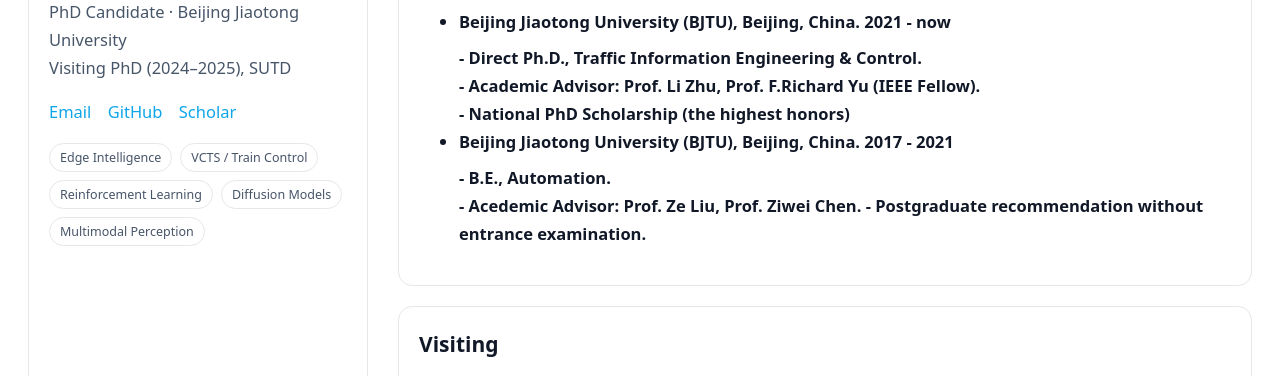
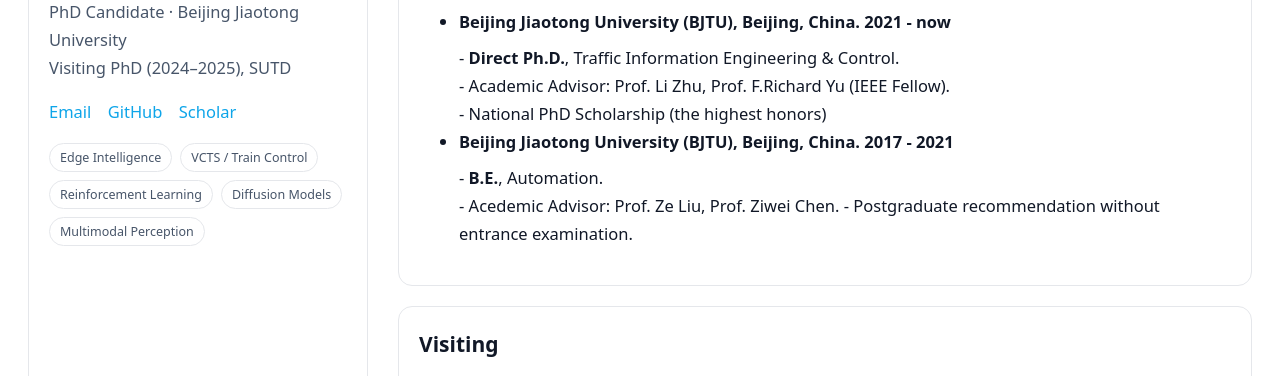
Before and after one commit to ParkerGong/ParkerGong.github.io, a plain HTML site: page index.html in a window 1280 px wide. Shown: the part 378-754 px from the top of the page. Drawn offline with Linux system fonts and the light colour scheme.

Commit message:
Update index.html

```diff
--- a/index.html
+++ b/index.html
@@ -81,7 +81,7 @@
         <section id="education">
           <h2>Education</h2>
           <ul class="list-tight">
-            <li> <b>Beijing Jiaotong University (BJTU), Beijing, China.  2021 - now</li>
+            <li> <b>Beijing Jiaotong University (BJTU), Beijing, China.  2021 - now</b></li>
             - <b>Direct Ph.D.</b>, Traffic Information Engineering &amp; Control.<br>
             - Academic Advisor: Prof. Li Zhu, Prof. F.Richard Yu (IEEE Fellow).<br>
             - National PhD Scholarship (the highest honors)
```
